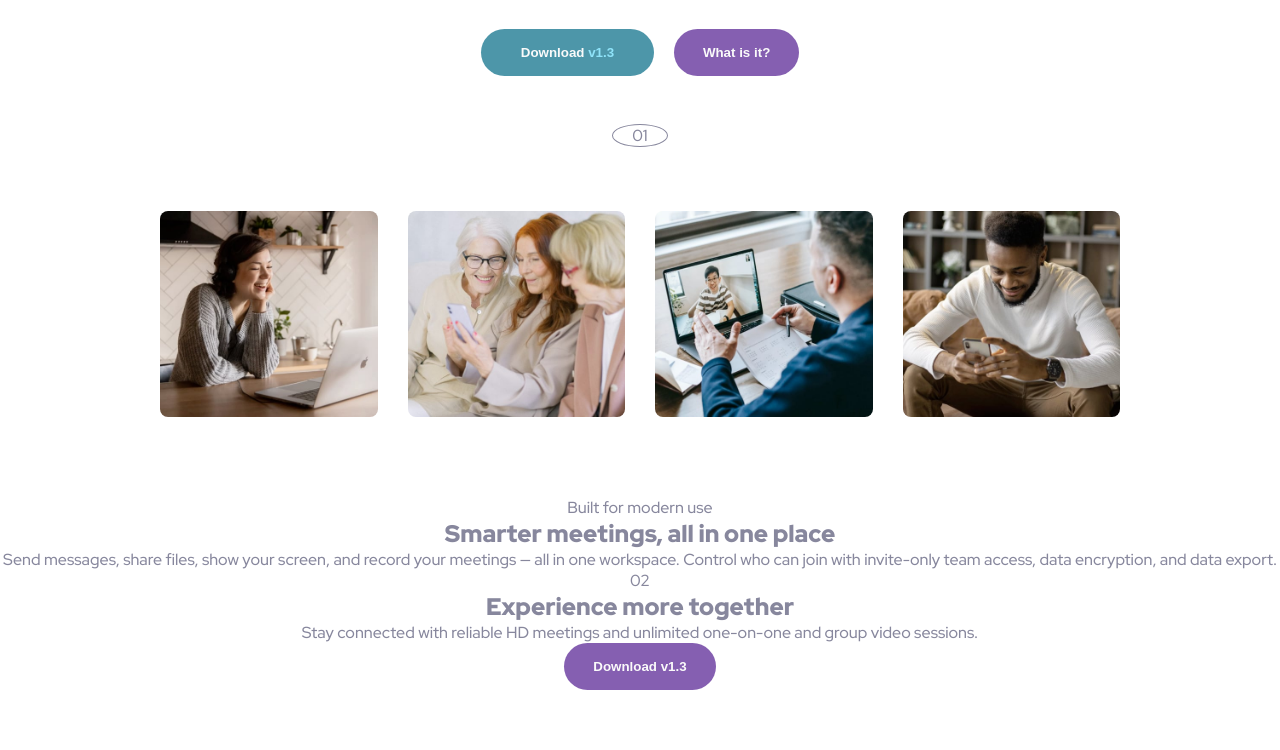
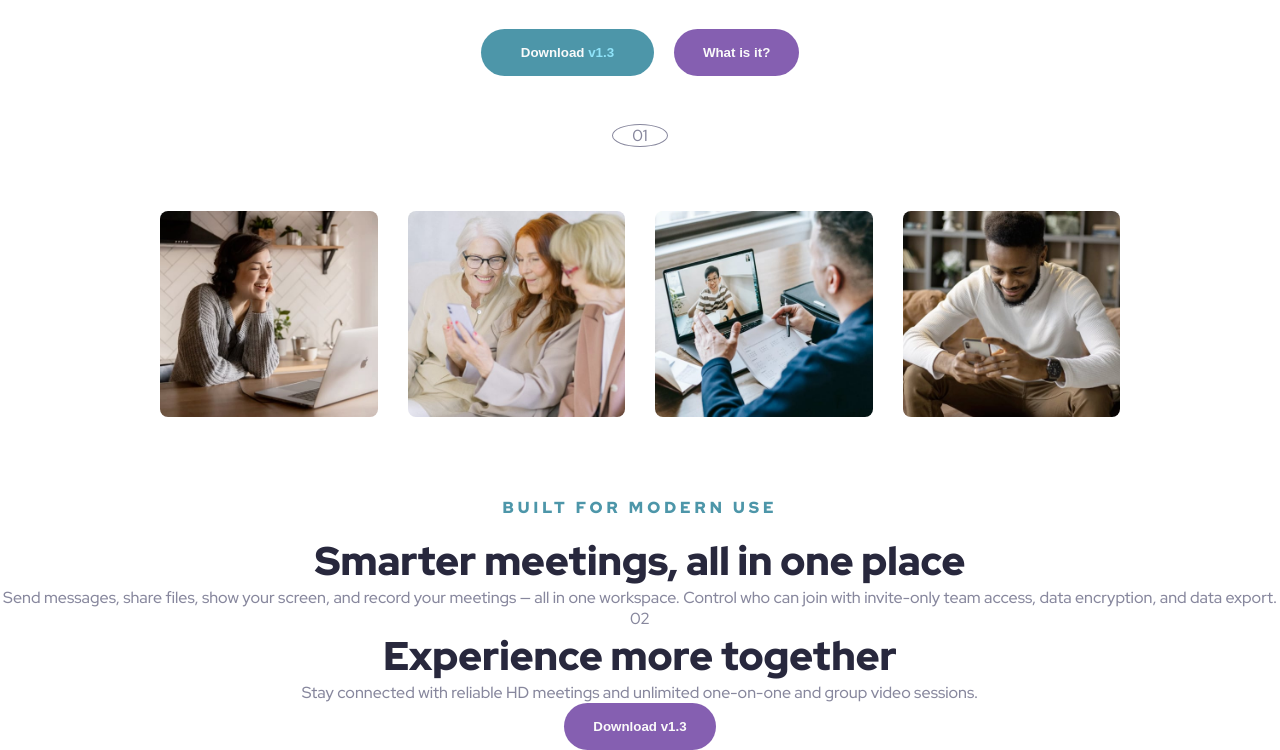
Before and after one commit to dinahbrito/meet-landing-page, a plain HTML site: page index.html in a window 1280 px wide. Shown: the part 436-1186 px from the top of the page. Before the commit the page ends 1126 px from the top, so only its background shows below. Drawn offline with Linux system fonts and the light colour scheme.

Commit message:
h2 and overline-texxt css

```diff
--- a/styles.css
+++ b/styles.css
@@ -36,11 +36,27 @@ picture {
     max-width: 100%;
 }
 
-h1 {
+/* Typography */
+h1, h2 {
     color: var(--primary-text);
-    font-size: 4rem;
     font-weight: 900;
 }
+h1 {
+    font-size: 4rem;
+}
+
+h2 {
+    font-size: 2.5rem;
+}
+.overline-text {
+    color: var(--primary);
+    font-size: 1rem;
+    font-weight: 900;
+    letter-spacing: 4px;
+    margin-bottom: 1rem;
+    text-transform: uppercase;
+}
+
 header {
     display: flex;
     justify-content: center;
@@ -97,6 +113,8 @@ button {
     border-radius: 50%;
     width: 56px;
 }
+
+/* Gallery Section */
 .gallery {
     display: grid;
     grid-template-columns: 1fr 1fr 1fr 1fr;
```
